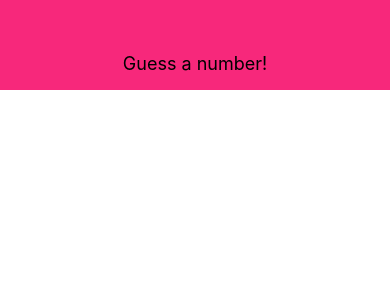
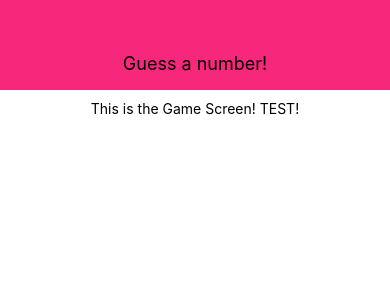
Before and after one commit to rm-jordan/react-native-number-game, a React Native app: screen / in a window 390 px wide. Shown: the top 300 px of the page. Built offline with nearby package versions, Linux system fonts and the light colour scheme.

Commit message:
styled StartGameScreen, imported to App.js, render works

```diff
--- a/App.js
+++ b/App.js
@@ -1,10 +1,12 @@
 import { StyleSheet, View } from "react-native";
 import Header from "./components/Header";
+import StartGameScreen from "./screens/StartGameScreen";
 
 export default function App() {
   return (
     <View style={styles.screen}>
       <Header title="Guess a number!" />
+      <StartGameScreen />
     </View>
   );
 }
--- /dev/null
+++ b/screens/StartGameScreen.js
@@ -0,0 +1,21 @@
+import React from "react";
+
+import { View, Text, StyleSheet } from "react-native";
+
+const StartGameScreen = (props) => {
+  return (
+    <View style={styles.screen}>
+      <Text>This is the Game Screen! TEST!</Text>
+    </View>
+  );
+};
+
+const styles = StyleSheet.create({
+  screen: {
+    flex: 1,
+    padding: 10,
+    alignItems: "center",
+  },
+});
+
+export default StartGameScreen;
```
